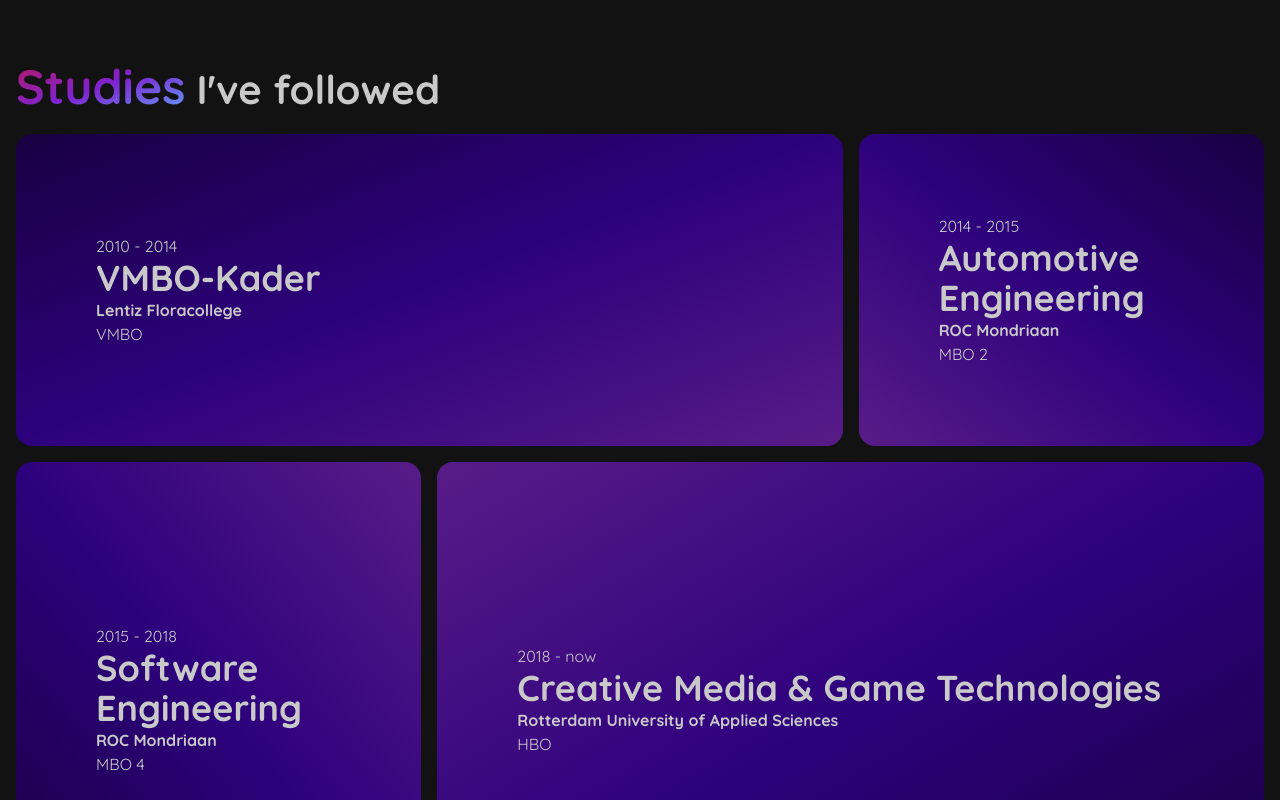
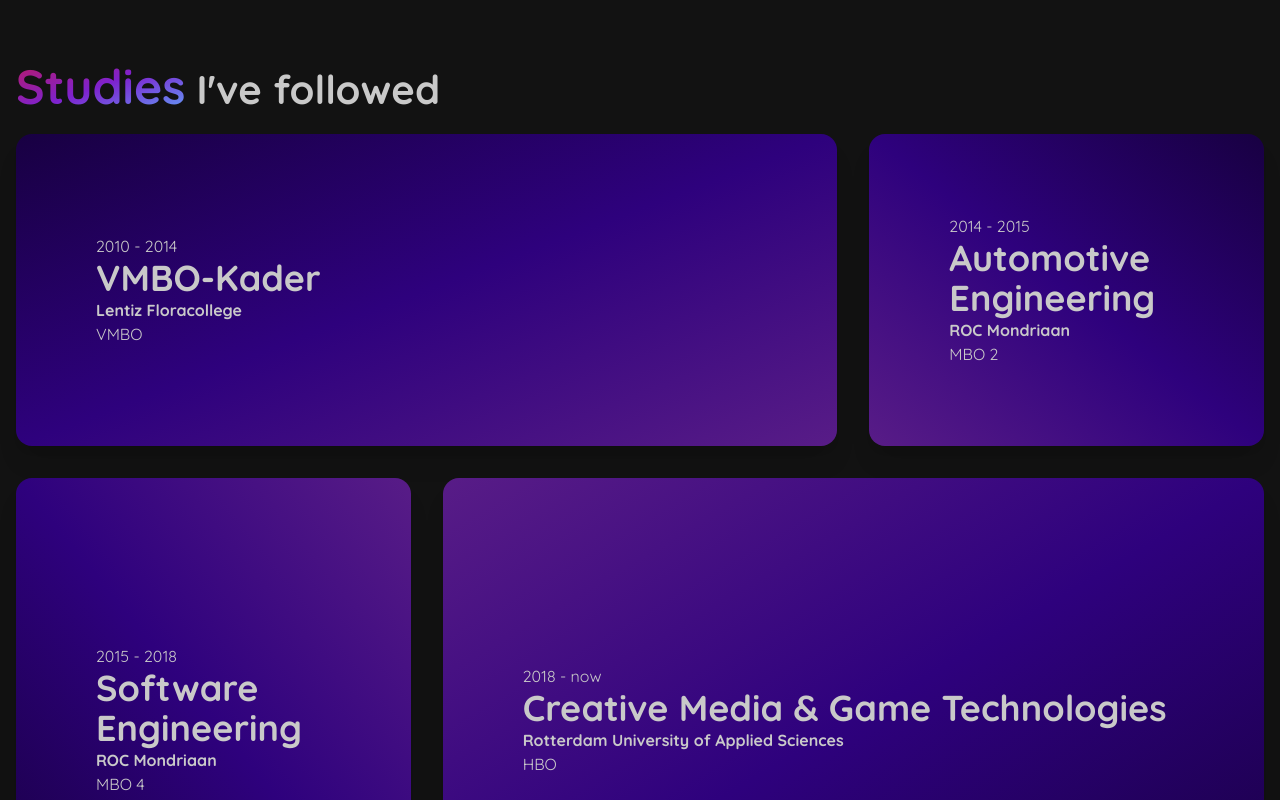
Before and after one commit to IsmailYaman/portfolio-v2, a Next.js app: page / in a window 1280 px wide. Shown: the part 1460-2260 px from the top of the page. Built offline with nearby package versions, Linux system fonts and the light colour scheme; a web font is replaced by a local one.

Commit message:
Add hover effects to education, experience, and project cards.

```diff
--- a/app/components/education/education.tsx
+++ b/app/components/education/education.tsx
@@ -15,19 +15,19 @@ const Education = () => {
         switch (item.id) {
             case 1:
                 gridClasses =
-                    "lg:col-span-2 lg:row-span-2 p-20 rounded-2xl lg:bg-gradient-to-br bg-gradient-to-br from-[#180042] via-[#2e017d] to-purple-900 flex flex-col justify-center h-full";
+                    "lg:col-span-2 lg:row-span-2 p-20 hover:shadow-primary/25 shadow-xl hover:scale-105 duration-100 ease-in-out rounded-2xl lg:bg-gradient-to-br bg-gradient-to-br from-[#180042] via-[#2e017d] to-purple-900 flex flex-col justify-center h-full";
                 break;
             case 2:
                 gridClasses =
-                    "lg:row-span-2 lg:col-start-3 p-20 rounded-2xl lg:bg-gradient-to-bl from-[#180042] bg-gradient-to-tr via-[#2e017d] to-purple-900 flex flex-col justify-center h-full";
+                    "lg:row-span-2 lg:col-start-3 p-20 hover:shadow-primary/25 shadow-xl hover:scale-105 duration-100 ease-in-out rounded-2xl lg:bg-gradient-to-bl from-[#180042] bg-gradient-to-tr via-[#2e017d] to-purple-900 flex flex-col justify-center h-full";
                 break;
             case 3:
                 gridClasses =
-                    "lg:row-span-3 lg:row-start-3 p-20 rounded-2xl lg:bg-gradient-to-tr bg-gradient-to-br from-[#180042] via-[#2e017d] to-purple-900 flex flex-col justify-center h-full";
+                    "lg:row-span-3 lg:row-start-3 p-20 hover:shadow-primary/25 shadow-xl hover:scale-105 duration-100 ease-in-out rounded-2xl lg:bg-gradient-to-tr bg-gradient-to-br from-[#180042] via-[#2e017d] to-purple-900 flex flex-col justify-center h-full";
                 break;
             case 4:
                 gridClasses =
-                    "lg:col-span-2 lg:row-span-3 row-start-4 p-20 rounded-2xl lg:bg-gradient-to-tl bg-gradient-to-tr from-[#180042] via-[#2e017d] to-purple-900 flex flex-col justify-center h-full";
+                    "lg:col-span-2 lg:row-span-3 row-start-4 p-20 hover:shadow-primary/25 shadow-xl hover:scale-105 duration-100 ease-in-out rounded-2xl lg:bg-gradient-to-tl bg-gradient-to-tr from-[#180042] via-[#2e017d] to-purple-900 flex flex-col justify-center h-full";
                 break;
             default:
                 break;
@@ -55,7 +55,7 @@ const Education = () => {
                     I&#39;ve followed
                 </h1>
 
-                <div className="grid lg:grid-cols-3 lg:grid-rows-5 sm:grid-rows-4 sm:grid-cols-1 xs:grid-rows-4 xs:grid-cols-1 gap-4">
+                <div className="grid lg:grid-cols-3 lg:grid-rows-5 sm:grid-rows-4 sm:grid-cols-1 xs:grid-rows-4 xs:grid-cols-1 gap-8">
                     {education.map(renderEducationItem)}
                 </div>
             </div>
--- a/app/components/experience/experiencesCard.tsx
+++ b/app/components/experience/experiencesCard.tsx
@@ -8,7 +8,7 @@ interface ExperiencePrompts {
 const ExperiencesCard: React.FC<ExperiencePrompts> = ({ label, image }) => {
     return (
         <>
-            <div className="card bg-neutral text-neutral-content hover:scale-110 duration-100">
+            <div className="card hover:shadow-xl hover:shadow-primary/25 bg-neutral text-neutral-content hover:scale-110 duration-100">
                 <div className="card-body items-center text-center">
                     <Image src={image} width={100} height={100} alt={label} quality={100} />
                     <div className="card-actions justify-end">
--- a/app/components/projects/projectCard.tsx
+++ b/app/components/projects/projectCard.tsx
@@ -14,7 +14,7 @@ interface ProjectCardProps {
 
 const ProjectCard: React.FC<ProjectCardProps> = ({ project }) => {
     return (
-        <div className="card hover:shadowxl hover:shadow-primary/50 group w-full h-full bg-base-100 hover:scale-105 mx-auto ease-out duration-100">
+        <div className="card hover:shadow-xl hover:shadow-primary/25 group w-full h-full bg-base-100 hover:scale-105 mx-auto ease-out duration-100">
             <figure>
                 <p className="absolute text-white font-bold opacity-0 transition-opacity group-hover:opacity-100">
                     Read more
--- a/app/components/projects/visitGithub.tsx
+++ b/app/components/projects/visitGithub.tsx
@@ -4,7 +4,7 @@ import Link from "next/link";
 const VisitGithub = () => {
     return (
         <Link href="https://github.com/IsmailYaman" target="_blank">
-            <div className="card hover:shadowxl hover:shadow-primary/50 group w-full h-full bg-base-100 hover:scale-105 mx-auto ease-out duration-100 cursor-pointer">
+            <div className="card hover:shadow-xl hover:shadow-primary/25 group w-full h-full bg-base-100 hover:scale-105 mx-auto ease-out duration-100 cursor-pointer">
                 <div className="card-body bg-gradient-to-br from-[#180042] via-[#2e017d] to-purple-900 rounded-2xl flex items-center justify-center h-full">
                     <h2 className="card-title text-white text-center">See more projects on my GitHub</h2>
                 </div>
```
